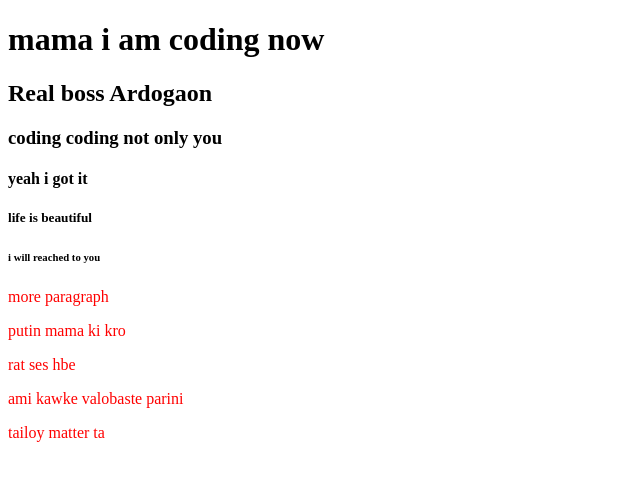
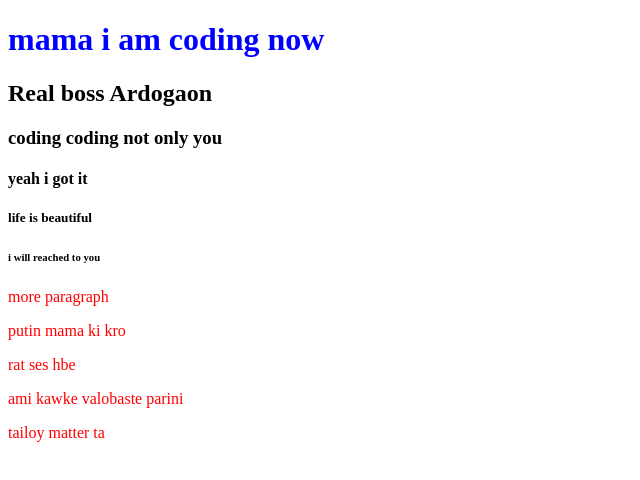
Before and after one commit to SopnilSwapon/special-repo, a plain HTML site: page index.html in a window 1280 px wide. Shown: the whole page, without its empty margins (0-640 px from the left). Drawn offline with Linux system fonts and the light colour scheme.

Commit message:
added h1 color

```diff
--- a/index.html
+++ b/index.html
@@ -8,7 +8,7 @@
         p{
             color: red;
         }
-        header{
+        h1{
             color: blue;
         }
     </style>
```
